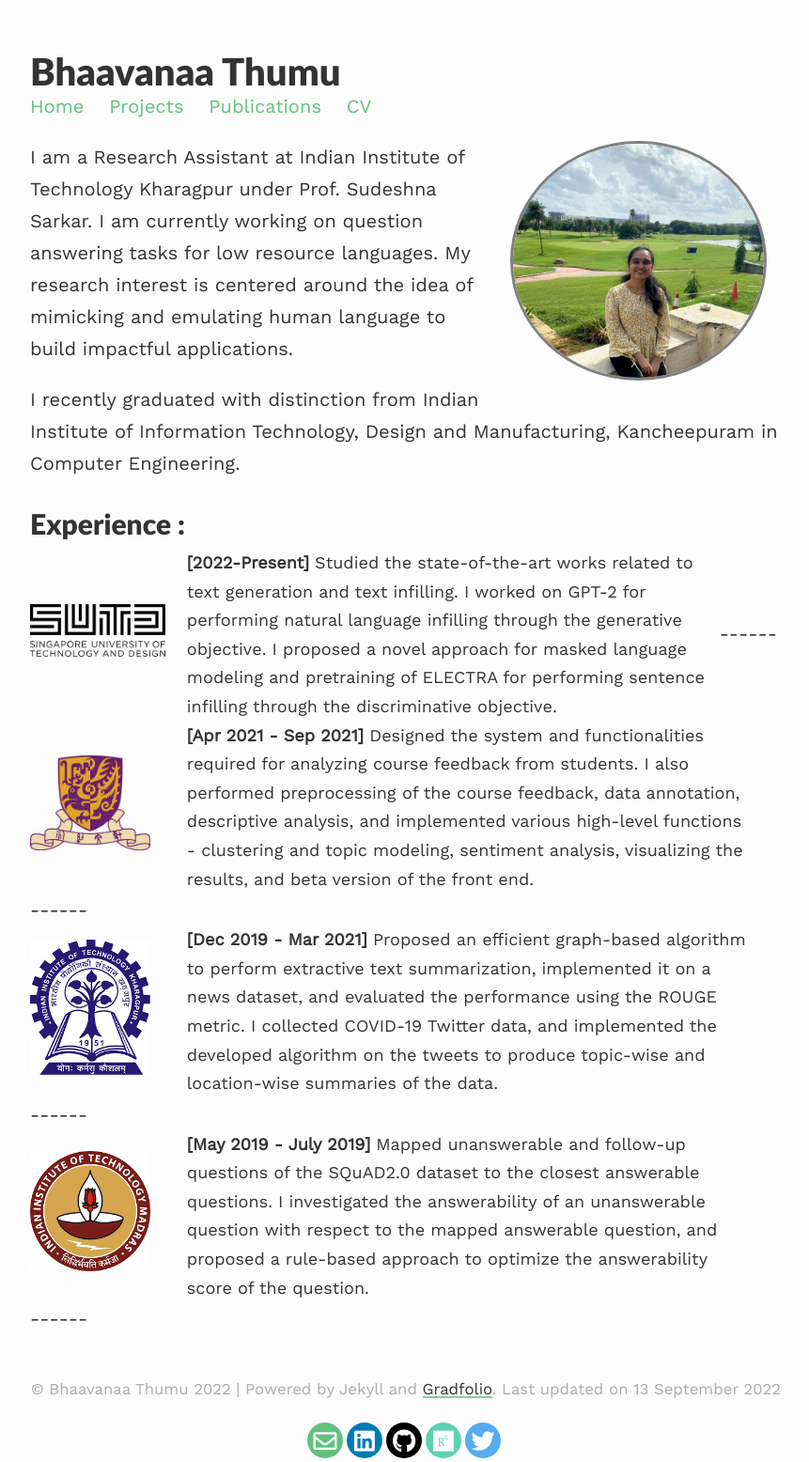
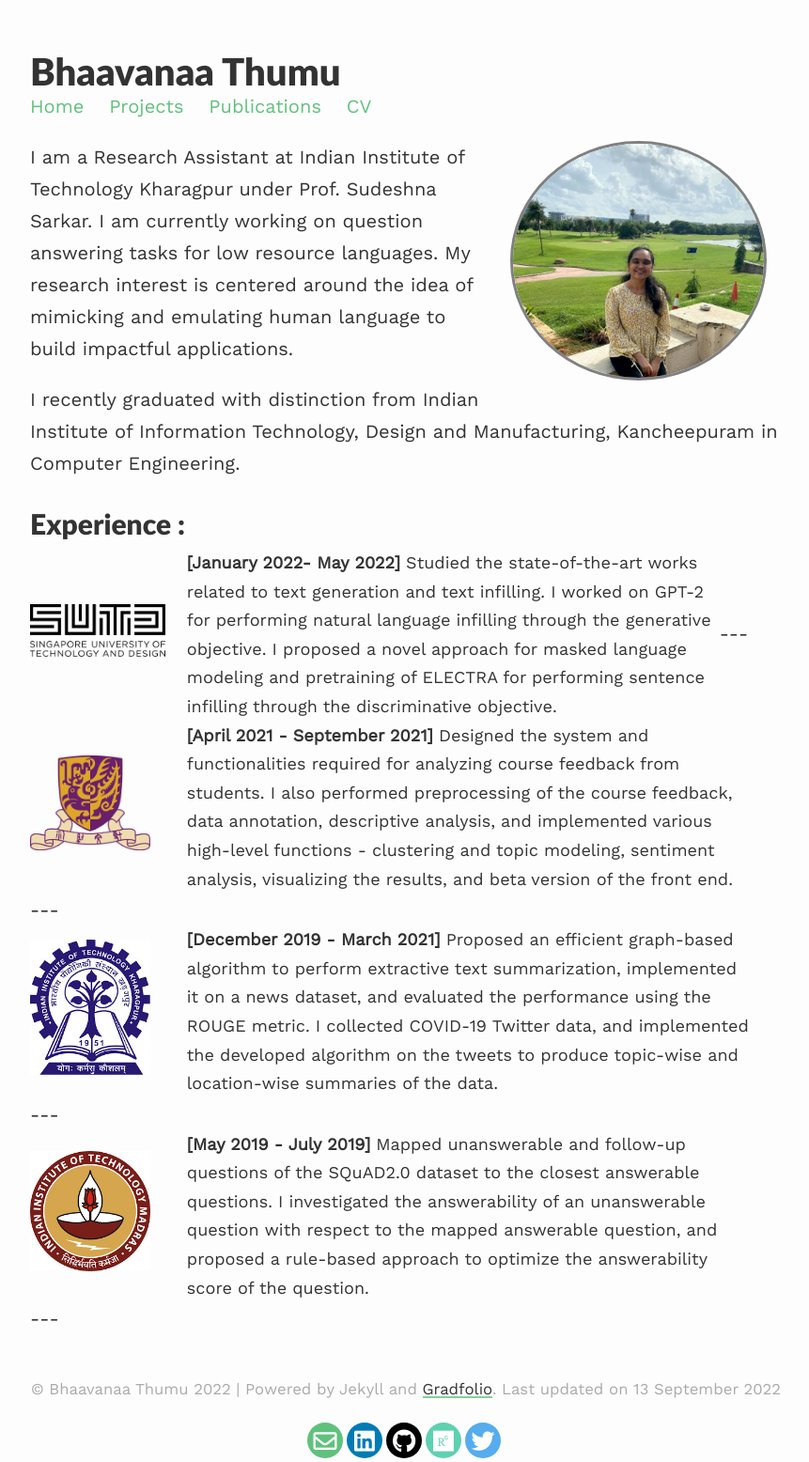
Before and after one commit to bhaavanaa/bhaavanaa.github.io, a Jekyll site: the page built from index.md, in a window 1280 px wide. Shown: the whole page at 94% size, without its empty margins (208-1069 px from the left). Built offline with Jekyll 4.4.1, drawn with Linux system fonts in a browser that asks for light colours; nearby versions of some CDN libraries.

Commit message:
Update index.md

```diff
--- a/index.md
+++ b/index.md
@@ -29,24 +29,24 @@ dialogue datasets to train the models to perform this task.
 ◦ Worked on GPT-2 for performing natural language infilling through the generative objective.
 ◦ Proposed and implemented a novel approach for masked language modeling and pretraining of ELECTRA for performing
 sentence infilling through the discriminative objective.University of Technology and Design" style="max-width:90%; height:auto; object-fit: contain; margin:auto;"></span>
-  <span style="width:70%; height:auto; display: inline-block; vertical-align: middle;font-size:large;"><b>[2022-Present]</b> Studied the state-of-the-art works related to text generation and text infilling. I worked on GPT-2 for performing natural language infilling through the generative objective. I proposed a novel approach for masked language modeling and pretraining of ELECTRA for performing sentence infilling through the discriminative objective.</span>
-------
+  <span style="width:70%; height:auto; display: inline-block; vertical-align: middle;font-size:large;"><b>[January 2022- May 2022]</b> Studied the state-of-the-art works related to text generation and text infilling. I worked on GPT-2 for performing natural language infilling through the generative objective. I proposed a novel approach for masked language modeling and pretraining of ELECTRA for performing sentence infilling through the discriminative objective.</span>
+---
 <div class="row">
   <span style="width:20%; height:auto; display: inline-block; justify-content:center; vertical-align: middle;"><img src="CUHK.png" alt="The Chinese University of Hong Kong (CUHK)
 " style="max-width:80%; height:auto; object-fit: contain; margin:auto;"></span>
-  <span style="width:75%; height:auto; display: inline-block; vertical-align: middle;font-size:large;"><b>[Apr 2021 - Sep 2021]</b> Designed the system and functionalities required for analyzing course feedback from students. I also performed preprocessing of the course feedback, data annotation, descriptive analysis, and implemented various high-level functions - clustering and topic modeling, sentiment analysis, visualizing the results, and beta version of the front end.
+  <span style="width:75%; height:auto; display: inline-block; vertical-align: middle;font-size:large;"><b>[April 2021 - September 2021]</b> Designed the system and functionalities required for analyzing course feedback from students. I also performed preprocessing of the course feedback, data annotation, descriptive analysis, and implemented various high-level functions - clustering and topic modeling, sentiment analysis, visualizing the results, and beta version of the front end.
 </span>
 </div>
-------
+---
 <!-- * <img src="CUHK.png" alt="IIT-Kharagpur" title="Indian Institute of Technology Kharagpur" width="100"/>  <p style="text-align:right;">*[Apr 2021 - Sep 2021]* </p> -->
 
 <div class="row">
   <span style="width:20%; height:auto; display: inline-block; justify-content:center; vertical-align: middle;"><img src="IITK.jpeg" alt="Indian Institute of Technology Kharagpur" style="max-width:80%; height:auto; object-fit: contain; margin:auto;"></span>
-  <span style="width:75%; height:auto; display: inline-block; vertical-align: middle;font-size:large;"><b>[Dec 2019 - Mar 2021]</b> Proposed an efficient graph-based algorithm to perform extractive text summarization, implemented it on a news dataset, and evaluated the performance using the ROUGE metric. I collected COVID-19 Twitter data, and implemented the developed algorithm on the tweets to produce topic-wise and location-wise summaries of the data.
+  <span style="width:75%; height:auto; display: inline-block; vertical-align: middle;font-size:large;"><b>[December 2019 - March 2021]</b> Proposed an efficient graph-based algorithm to perform extractive text summarization, implemented it on a news dataset, and evaluated the performance using the ROUGE metric. I collected COVID-19 Twitter data, and implemented the developed algorithm on the tweets to produce topic-wise and location-wise summaries of the data.
 </span>
 </div>
 
-  ------
+---
 
 <!-- <img src="IITK.png" alt="IIT-Kharagpur" title="Indian Institute of Technology Kharagpur" width="100"/> *[Dec 2019 - Mar 2021]* Studied articles and research papers, collected COVID-19 Twitter data, developed and implemented an efficient graph-based algorithm to produce topic-wise summaries of the tweets using Python, and evaluated performance using the ROUGE metric. -->
 
@@ -56,7 +56,7 @@ sentence infilling through the discriminative objective.University of Technology
   <span style="width:75%; height:auto; display: inline-block; vertical-align: middle;font-size:large;"><b>[May 2019 - July 2019]</b> Mapped unanswerable and follow-up questions of the SQuAD2.0 dataset to the closest answerable questions. I investigated the answerability of an unanswerable question with respect to the mapped answerable question, and proposed a rule-based approach to optimize the answerability score of the question.</span>
 </div>
 
-------
+---
 
 <!-- * <img src="IITM.jpg" alt="IIT-Madras" title="Indian Institute of Technology Madras" width="100"/>    *[May 2019 - July 2019]*
   * Mapped unanswerable and follow-up questions of the SQuAD2.0 dataset to the closest answerable questions. I investigated the answerability of an unanswerable question with respect to the mapped answerable question, and proposed a rule-based approach to optimize the answerability score of the question. I also explored Word2Vec using the Gensim library on small English and Hindi corpora.
```
